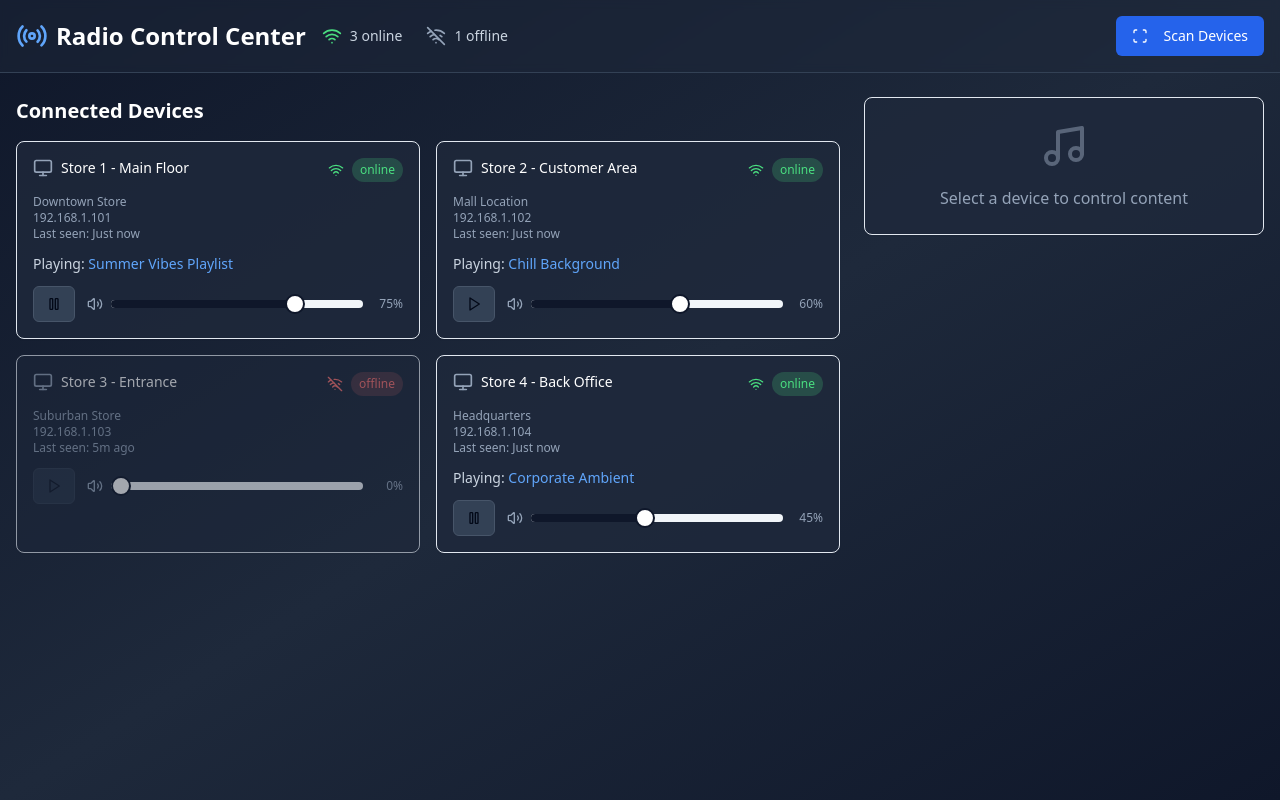
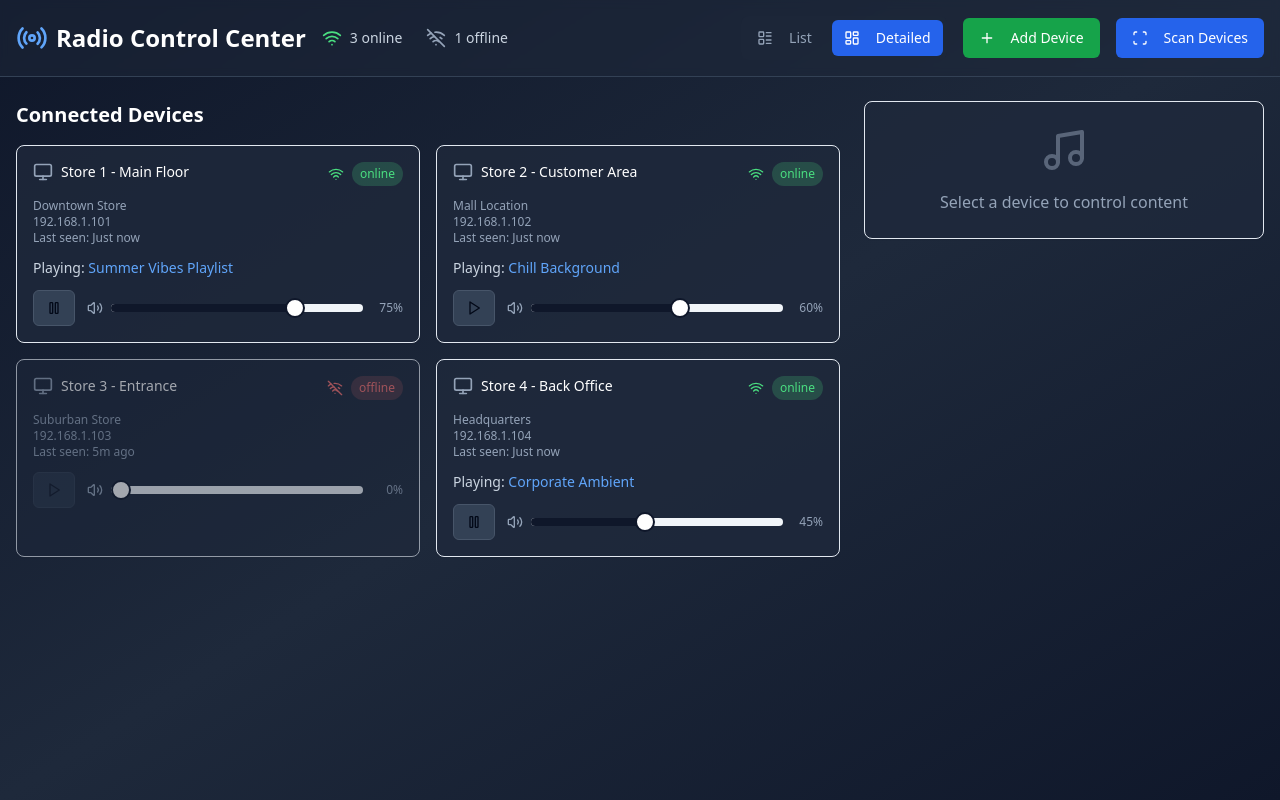
Before and after one commit to AashiqShaik/store-radio-beacon, a React (Vite) app: page / in a window 1280 px wide. Built offline with nearby package versions, Linux system fonts and the light colour scheme.

Commit message:
feat: Implement view switching and add device option
Added functionality to switch between list and detailed views.
Implemented an "Add device" option to add Raspberry Pis by hostname/IP.

```diff
--- /dev/null
+++ b/src/components/AddDeviceDialog.tsx
@@ -0,0 +1,133 @@
+
+import { useState } from 'react';
+import { Plus } from 'lucide-react';
+import { Button } from '@/components/ui/button';
+import {
+  Dialog,
+  DialogContent,
+  DialogDescription,
+  DialogFooter,
+  DialogHeader,
+  DialogTitle,
+  DialogTrigger,
+} from '@/components/ui/dialog';
+import { Input } from '@/components/ui/input';
+import { Label } from '@/components/ui/label';
+import { toast } from '@/hooks/use-toast';
+
+interface Device {
+  id: string;
+  name: string;
+  status: 'online' | 'offline';
+  isPlaying: boolean;
+  volume: number;
+  currentTrack: string | null;
+  lastSeen: Date;
+  location: string;
+  ipAddress: string;
+}
+
+interface AddDeviceDialogProps {
+  onAddDevice: (device: Device) => void;
+}
+
+export const AddDeviceDialog = ({ onAddDevice }: AddDeviceDialogProps) => {
+  const [isOpen, setIsOpen] = useState(false);
+  const [isScanning, setIsScanning] = useState(false);
+  const [hostAddress, setHostAddress] = useState('');
+  const [deviceName, setDeviceName] = useState('');
+
+  const handleAddDevice = async () => {
+    if (!hostAddress.trim()) {
+      toast({
+        title: "Error",
+        description: "Please enter a hostname or IP address",
+        variant: "destructive",
+      });
+      return;
+    }
+
+    setIsScanning(true);
+
+    // Simulate device discovery
+    setTimeout(() => {
+      const newDevice: Device = {
+        id: `rpi-${Date.now()}`,
+        name: deviceName || `Device at ${hostAddress}`,
+        status: 'online' as const,
+        isPlaying: false,
+        volume: 50,
+        currentTrack: null,
+        lastSeen: new Date(),
+        location: 'New Store',
+        ipAddress: hostAddress,
+      };
+
+      onAddDevice(newDevice);
+      setIsScanning(false);
+      setIsOpen(false);
+      setHostAddress('');
+      setDeviceName('');
+
+      toast({
+        title: "Device added successfully",
+        description: `${newDevice.name} has been added to your devices`,
+      });
+    }, 2000);
+  };
+
+  return (
+    <Dialog open={isOpen} onOpenChange={setIsOpen}>
+      <DialogTrigger asChild>
+        <Button className="bg-green-600 hover:bg-green-700 text-white">
+          <Plus className="h-4 w-4 mr-2" />
+          Add Device
+        </Button>
+      </DialogTrigger>
+      <DialogContent className="sm:max-w-[425px] bg-slate-800 border-slate-700">
+        <DialogHeader>
+          <DialogTitle className="text-white">Add New Device</DialogTitle>
+          <DialogDescription className="text-slate-400">
+            Enter the hostname or IP address of your Raspberry Pi to add it to your network.
+          </DialogDescription>
+        </DialogHeader>
+        <div className="grid gap-4 py-4">
+          <div className="grid gap-2">
+            <Label htmlFor="hostname" className="text-white">
+              Hostname or IP Address *
+            </Label>
+            <Input
+              id="hostname"
+              placeholder="192.168.1.100 or raspberrypi.local"
+              value={hostAddress}
+              onChange={(e) => setHostAddress(e.target.value)}
+              className="bg-slate-700 border-slate-600 text-white"
+            />
+          </div>
+          <div className="grid gap-2">
+            <Label htmlFor="name" className="text-white">
+              Device Name (Optional)
+            </Label>
+            <Input
+              id="name"
+              placeholder="Store 5 - Main Counter"
+              value={deviceName}
+              onChange={(e) => setDeviceName(e.target.value)}
+              className="bg-slate-700 border-slate-600 text-white"
+            />
+          </div>
+        </div>
+        <DialogFooter>
+          <Button
+            type="submit"
+            onClick={handleAddDevice}
+            disabled={isScanning}
+            className="bg-blue-600 hover:bg-blue-700 text-white"
+          >
+            {isScanning ? 'Discovering...' : 'Add Device'}
+          </Button>
+        </DialogFooter>
+      </DialogContent>
+    </Dialog>
+  );
+};
--- a/src/components/DeviceGrid.tsx
+++ b/src/components/DeviceGrid.tsx
@@ -1,5 +1,6 @@
 
 import { DeviceCard } from './DeviceCard';
+import { ListView } from './ListView';
 
 interface Device {
   id: string;
@@ -18,9 +19,20 @@ interface DeviceGridProps {
   selectedDevice: string | null;
   onSelectDevice: (deviceId: string) => void;
   onUpdateDevice: (deviceId: string, updates: Partial<Device>) => void;
+  view: 'list' | 'detailed';
 }
 
-export const DeviceGrid = ({ devices, selectedDevice, onSelectDevice, onUpdateDevice }: DeviceGridProps) => {
+export const DeviceGrid = ({ devices, selectedDevice, onSelectDevice, onUpdateDevice, view }: DeviceGridProps) => {
+  if (view === 'list') {
+    return (
+      <ListView
+        devices={devices}
+        selectedDevice={selectedDevice}
+        onSelectDevice={onSelectDevice}
+      />
+    );
+  }
+
   return (
     <div className="space-y-4">
       <h2 className="text-xl font-semibold text-white mb-4">Connected Devices</h2>
--- a/src/components/Header.tsx
+++ b/src/components/Header.tsx
@@ -1,15 +1,40 @@
 
 import { Radio, Scan, Wifi, WifiOff } from 'lucide-react';
 import { Button } from '@/components/ui/button';
+import { ViewSwitcher } from './ViewSwitcher';
+import { AddDeviceDialog } from './AddDeviceDialog';
+
+interface Device {
+  id: string;
+  name: string;
+  status: 'online' | 'offline';
+  isPlaying: boolean;
+  volume: number;
+  currentTrack: string | null;
+  lastSeen: Date;
+  location: string;
+  ipAddress: string;
+}
 
 interface HeaderProps {
   onScan: () => void;
   isScanning: boolean;
   deviceCount: number;
   onlineCount: number;
+  view: 'list' | 'detailed';
+  onViewChange: (view: 'list' | 'detailed') => void;
+  onAddDevice: (device: Device) => void;
 }
 
-export const Header = ({ onScan, isScanning, deviceCount, onlineCount }: HeaderProps) => {
+export const Header = ({
+  onScan,
+  isScanning,
+  deviceCount,
+  onlineCount,
+  view,
+  onViewChange,
+  onAddDevice
+}: HeaderProps) => {
   return (
     <header className="bg-slate-800/50 backdrop-blur-sm border-b border-slate-700">
       <div className="container mx-auto px-4 py-4">
@@ -37,6 +62,11 @@ export const Header = ({ onScan, isScanning, deviceCount, onlineCount }: HeaderP
             </div>
           </div>
 
+          <div className="flex items-center space-x-4">
+            <ViewSwitcher view={view} onViewChange={onViewChange} />
+
+            <AddDeviceDialog onAddDevice={onAddDevice} />
+
             <Button
               onClick={onScan}
               disabled={isScanning}
@@ -47,6 +77,7 @@ export const Header = ({ onScan, isScanning, deviceCount, onlineCount }: HeaderP
             </Button>
           </div>
         </div>
+      </div>
     </header>
   );
 };
--- /dev/null
+++ b/src/components/ListView.tsx
@@ -0,0 +1,76 @@
+
+import { Wifi, WifiOff, Monitor } from 'lucide-react';
+import { Card, CardContent } from '@/components/ui/card';
+
+interface Device {
+  id: string;
+  name: string;
+  status: 'online' | 'offline';
+  isPlaying: boolean;
+  volume: number;
+  currentTrack: string | null;
+  lastSeen: Date;
+  location: string;
+  ipAddress: string;
+}
+
+interface ListViewProps {
+  devices: Device[];
+  selectedDevice: string | null;
+  onSelectDevice: (deviceId: string) => void;
+}
+
+export const ListView = ({ devices, selectedDevice, onSelectDevice }: ListViewProps) => {
+  return (
+    <div className="space-y-4">
+      <h2 className="text-xl font-semibold text-white mb-4">Device List</h2>
+
+      <div className="space-y-2">
+        {devices.map((device) => (
+          <Card
+            key={device.id}
+            className={`cursor-pointer transition-all duration-200 ${
+              selectedDevice === device.id
+                ? 'ring-2 ring-blue-400 bg-slate-800'
+                : 'bg-slate-800/80 hover:bg-slate-800'
+            } ${device.status === 'offline' ? 'opacity-60' : ''}`}
+            onClick={() => onSelectDevice(device.id)}
+          >
+            <CardContent className="p-3">
+              <div className="flex items-center justify-between">
+                <div className="flex items-center space-x-3">
+                  <Monitor className="h-4 w-4 text-slate-400" />
+                  <div>
+                    <h3 className="font-medium text-white text-sm">{device.name}</h3>
+                    <p className="text-xs text-slate-400">{device.location}</p>
+                  </div>
+                </div>
+
+                <div className="flex items-center space-x-3">
+                  <div className="text-xs text-slate-400">
+                    {device.ipAddress}
+                  </div>
+
+                  <div className="flex items-center space-x-2">
+                    {device.status === 'online' ? (
+                      <Wifi className="h-4 w-4 text-green-400" />
+                    ) : (
+                      <WifiOff className="h-4 w-4 text-red-400" />
+                    )}
+                    <span className={`text-xs px-2 py-1 rounded-full ${
+                      device.status === 'online'
+                        ? 'bg-green-400/20 text-green-400'
+                        : 'bg-red-400/20 text-red-400'
+                    }`}>
+                      {device.status}
+                    </span>
+                  </div>
+                </div>
+              </div>
+            </CardContent>
+          </Card>
+        ))}
+      </div>
+    </div>
+  );
+};
--- /dev/null
+++ b/src/components/ViewSwitcher.tsx
@@ -0,0 +1,41 @@
+
+import { LayoutList, LayoutDashboard } from 'lucide-react';
+import { Button } from '@/components/ui/button';
+
+interface ViewSwitcherProps {
+  view: 'list' | 'detailed';
+  onViewChange: (view: 'list' | 'detailed') => void;
+}
+
+export const ViewSwitcher = ({ view, onViewChange }: ViewSwitcherProps) => {
+  return (
+    <div className="flex items-center space-x-2 bg-slate-800/50 rounded-lg p-1">
+      <Button
+        size="sm"
+        variant={view === 'list' ? 'default' : 'ghost'}
+        onClick={() => onViewChange('list')}
+        className={`px-3 py-2 ${
+          view === 'list'
+            ? 'bg-blue-600 hover:bg-blue-700 text-white'
+            : 'text-slate-400 hover:text-white hover:bg-slate-700'
+        }`}
+      >
+        <LayoutList className="h-4 w-4 mr-2" />
+        List
+      </Button>
+      <Button
+        size="sm"
+        variant={view === 'detailed' ? 'default' : 'ghost'}
+        onClick={() => onViewChange('detailed')}
+        className={`px-3 py-2 ${
+          view === 'detailed'
+            ? 'bg-blue-600 hover:bg-blue-700 text-white'
+            : 'text-slate-400 hover:text-white hover:bg-slate-700'
+        }`}
+      >
+        <LayoutDashboard className="h-4 w-4 mr-2" />
+        Detailed
+      </Button>
+    </div>
+  );
+};
--- a/src/pages/Index.tsx
+++ b/src/pages/Index.tsx
@@ -57,6 +57,7 @@ const Index = () => {
   const [devices, setDevices] = useState(mockDevices);
   const [selectedDevice, setSelectedDevice] = useState<string | null>(null);
   const [isScanning, setIsScanning] = useState(false);
+  const [view, setView] = useState<'list' | 'detailed'>('detailed');
 
   // Simulate device scanning
   const scanForDevices = async () => {
@@ -74,6 +75,11 @@ const Index = () => {
         description: `Found ${devices.filter(d => d.status === 'online').length} online devices`,
       });
     }, 3000);
+  };
+
+  // Add new device
+  const addDevice = (newDevice: typeof mockDevices[0]) => {
+    setDevices(prev => [...prev, newDevice]);
   };
 
   // Update device status
@@ -100,6 +106,9 @@ const Index = () => {
         isScanning={isScanning}
         deviceCount={devices.length}
         onlineCount={devices.filter(d => d.status === 'online').length}
+        view={view}
+        onViewChange={setView}
+        onAddDevice={addDevice}
       />
 
       <div className="container mx-auto px-4 py-6 space-y-6">
@@ -110,6 +119,7 @@ const Index = () => {
               selectedDevice={selectedDevice}
               onSelectDevice={setSelectedDevice}
               onUpdateDevice={updateDevice}
+              view={view}
             />
           </div>
 
```
Lines whose indentation alone changed are shown as unchanged.
